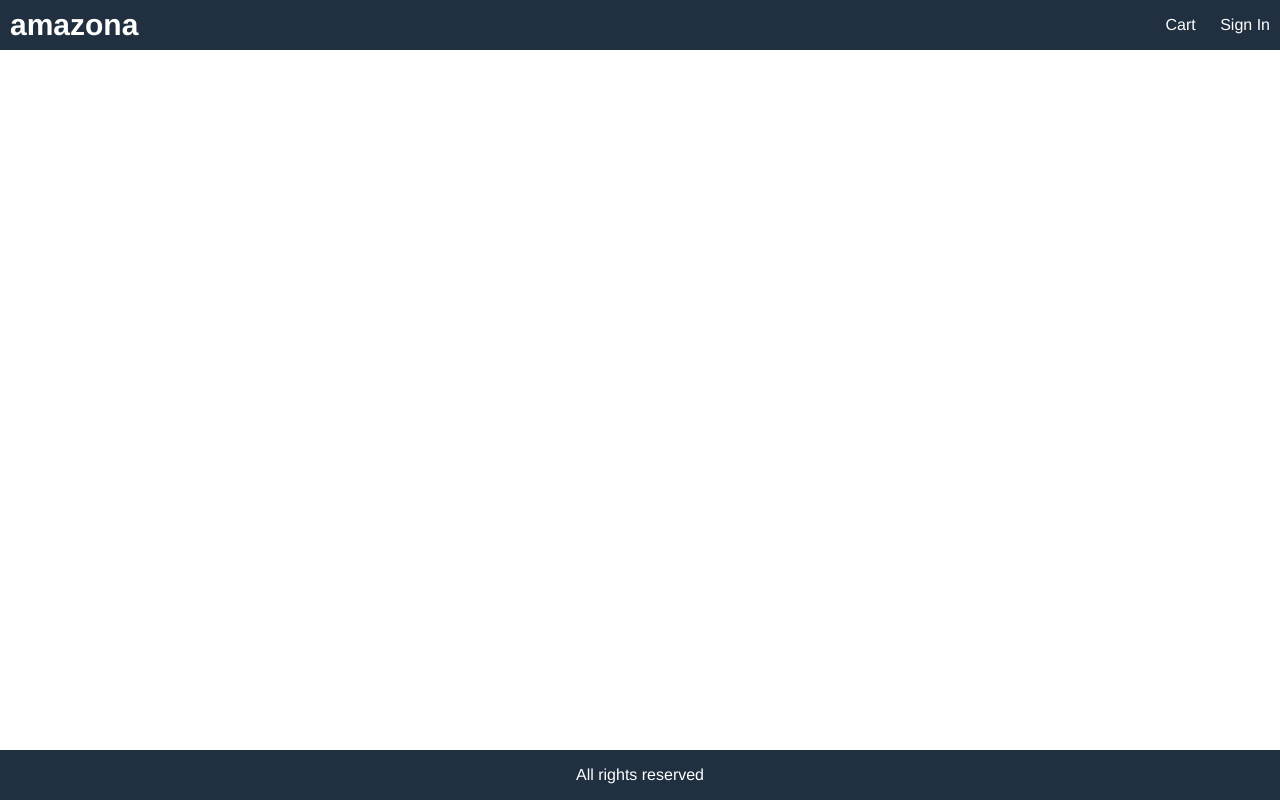
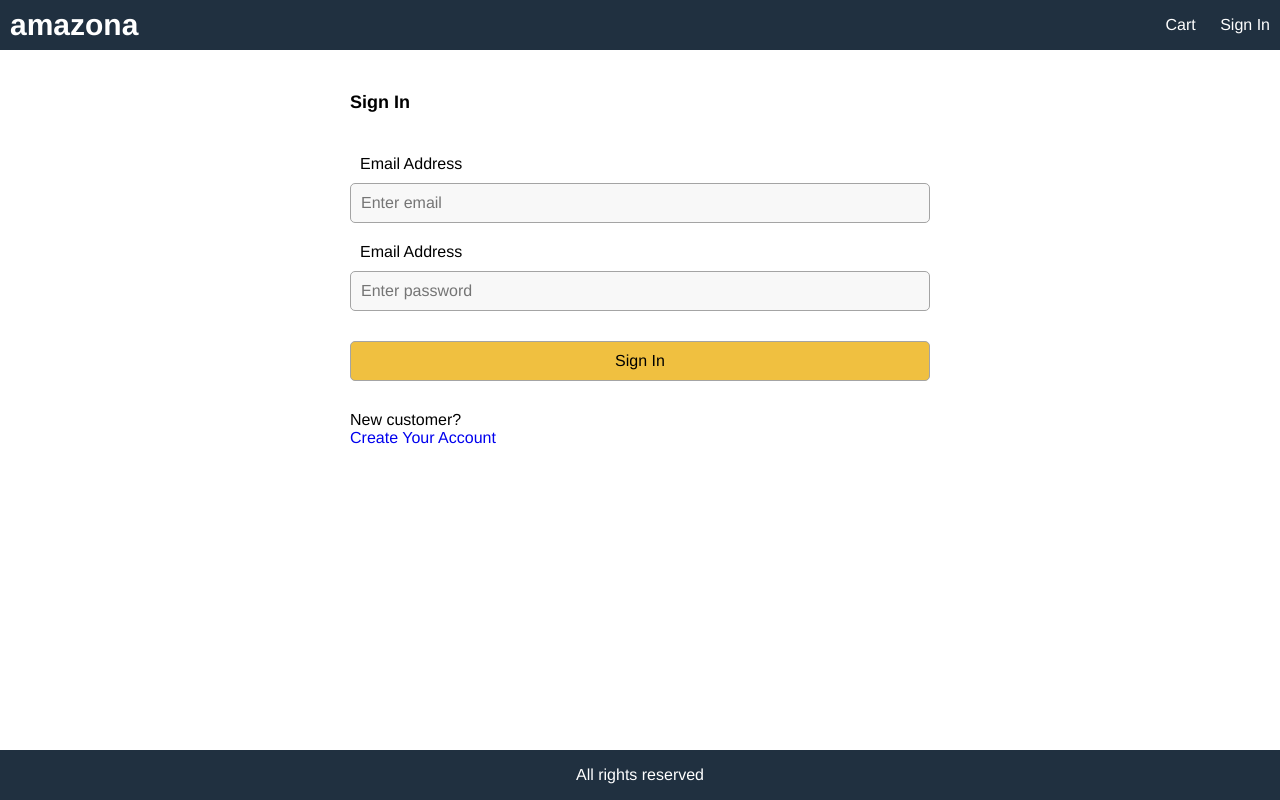
Before and after one commit to klleroy/amazona-app, a React (Create React App) app in the folder frontend/: page /signin in a window 1280 px wide. Built offline with nearby package versions, Linux system fonts and the light colour scheme.

Commit message:
Create Signin Screen

```diff
--- a/frontend/src/App.js
+++ b/frontend/src/App.js
@@ -4,6 +4,7 @@
 import CartScreen from './screens/CartScreen';
 import HomeScreen from './screens/HomeScreen';
 import ProductScreen from './screens/ProductScreen';
+import SigninScreen from './screens/SigninScreen';
 
 const App = () => {
 	const cart = useSelector((state) => state.cart);
@@ -31,6 +32,7 @@
 				<main>
 					<Route path='/cart/:id?' component={CartScreen}></Route>
 					<Route path='/product/:id' component={ProductScreen}></Route>
+					<Route path='/signin' component={SigninScreen} exact></Route>
 					<Route path='/' component={HomeScreen} exact></Route>
 				</main>
 				<footer className='row center'>All rights reserved</footer>
--- /dev/null
+++ b/frontend/src/Screens/SigninScreen.js
@@ -0,0 +1,53 @@
+import React, { useState } from 'react';
+import { Link } from 'react-router-dom';
+
+const SigninScreen = () => {
+	const [email, setEmail] = useState('');
+	const [password, setPassword] = useState('');
+
+	const onSubmitHandler = (e) => {
+		e.preventDefault();
+		// TODO: signin action
+	};
+	return (
+		<div>
+			<form className='form' onSubmit={onSubmitHandler}>
+				<div>
+					<h1>Sign In</h1>
+				</div>
+				<div>
+					<label htmlFor='email'>Email Address</label>
+					<input
+						type='email'
+						id='email'
+						placeholder='Enter email'
+						required
+						onChange={(e) => setEmail(e.target.value)}
+					/>
+				</div>
+				<div>
+					<label htmlFor='password'>Email Address</label>
+					<input
+						type='password'
+						id='password'
+						placeholder='Enter password'
+						required
+						onChange={(e) => setPassword(e.target.value)}
+					/>
+				</div>
+				<div>
+					<label />
+					<button className='primary' type='submit'>
+						Sign In
+					</button>
+				</div>
+				<div>
+					<label />
+					New customer? <Link to='/register'>Create Your Account</Link>
+				</div>
+			</form>
+		</div>
+	);
+};
+
+export default SigninScreen;
--- a/frontend/src/index.css
+++ b/frontend/src/index.css
@@ -190,3 +190,17 @@
 	color: #a02020;
 	background-color: #ffe0e0e0;
 }
+/* Form */
+.form {
+	max-width: 60rem;
+	margin: 0 auto;
+}
+.form > div {
+	display: flex;
+	flex-direction: column;
+	margin: 1rem;
+}
+.form label {
+	margin: 1rem;
+	display: block;
+}
```
